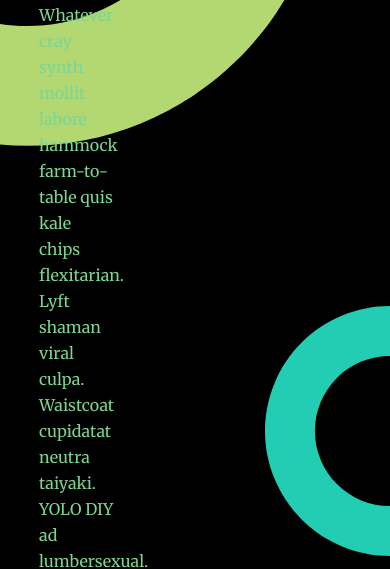
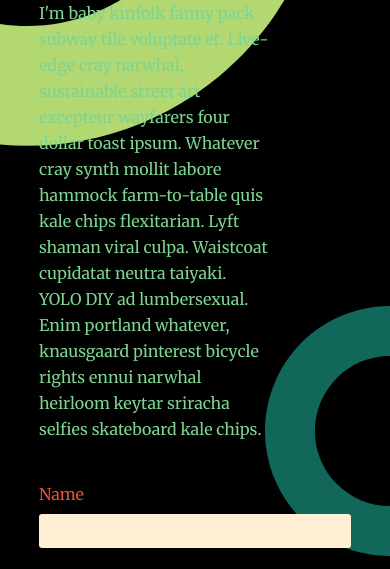
Before and after one commit to birutalukas/Biruta, a Gatsby site: page /contact in a window 390 px wide. Shown: the part 224-793 px from the top of the page. Built offline with nearby package versions, Linux system fonts and the light colour scheme; Gatsby itself is replaced by a stand-in of ours.

Commit message:
adding responsiveness

```diff
--- a/src/containers/Container.js
+++ b/src/containers/Container.js
@@ -21,9 +21,10 @@
   top: 0;
   transform: translateX(-50%);
   height: 100vh;
+  min-height: 100vh;
   width: 80%;
   max-width: 1440px;
-
+  z-index: 10;
   display: flex;
   align-items: center;
 
@@ -31,6 +32,9 @@
     position: absolute;
     right: 1rem;
     bottom: 1rem;
+  }
+  @media (max-width: 992px) {
+    height: fit-content;
   }
 `
 
--- a/src/containers/Content.js
+++ b/src/containers/Content.js
@@ -3,17 +3,27 @@
 
 export const Content = styled.main`
   width: 100%;
+  @media (max-width: 992px) {
+    padding-top: 4rem;
+    padding-bottom: 4rem;
+  }
 `
 export const FlexContent = styled(Content)`
   display: flex;
   flex-wrap: wrap;
 `
-const StyledContentHalf = styled.div(props => ({
-  paddingLeft: props.paddingLeft,
-  paddingRight: props.paddingRight,
-  width: "50%",
-  position: "relative",
-}))
+const StyledContentHalf = styled.div`
+  ${props => ({
+    paddingLeft: props.paddingLeft,
+    paddingRight: props.paddingRight,
+    width: "50%",
+    position: "relative",
+  })}
+
+  @media (max-width: 992px) {
+    width: 100%;
+  }
+`
 
 export const ContentHalf = ({ children, paddingLeft, paddingRight }) => {
   return (
--- a/src/containers/Wrapper.js
+++ b/src/containers/Wrapper.js
@@ -7,14 +7,22 @@
 const StyledWrapper = styled.div`
   width: 100%;
   height: 100vh;
+  min-height: 100vh;
   background-color: ${props => props.theme.background};
   transition: 2s ease-in;
   position: relative;
+  @media (max-width: 992px) {
+    position: fixed;
+    overflow-y: auto;
+  }
 `
 const ElectricRightBubble = styled.img`
   position: absolute;
   bottom: 4rem;
   right: 0;
+  @media (max-width: 567px) {
+    opacity: 0.5;
+  }
 `
 const BubbleTopLeft = styled.img`
   position: absolute;
```
Also changed, not shown: src/components/about/ContentLeft.js (+41 -11 lines).
